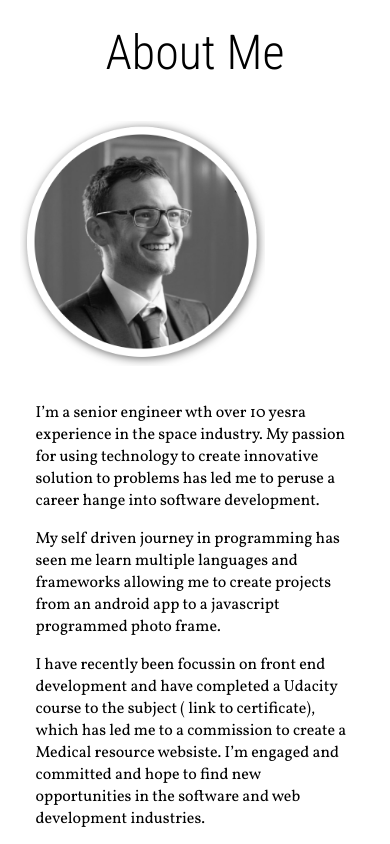
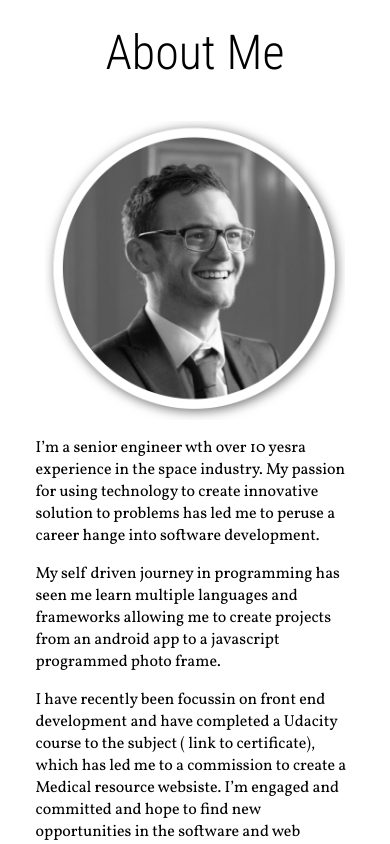
Before and after one commit to arlw87/portfolio-nextjs, a Next.js app: page / in a window 390 px wide. Shown: the part 860-1704 px from the top of the page. Built offline with nearby package versions, Linux system fonts and the light colour scheme.

Commit message:
feat: AboutMe section
About Me section content and styling for mobile

```diff
--- a/components/SubSections/AboutMe.js
+++ b/components/SubSections/AboutMe.js
@@ -4,7 +4,7 @@ import styles from "./AboutMe.module.css";
 const AboutMe = () => {
   return (
     <SubSectionLayout title={"About Me"} isBackgroundOne={true}>
-      <div className={styles.contentContaner}>
+      <div className={styles.contentContainer}>
         <img className={styles.image} src="./media/b_w.png"></img>
         <div className={styles.textContainer}>
           <p>
--- a/components/SubSections/AboutMe.module.css
+++ b/components/SubSections/AboutMe.module.css
@@ -4,11 +4,29 @@
 
 .textContainer {
   background-color: main-text-color;
-  padding: 1rem;
+  padding: 150px 1rem 1rem 1rem;
   font-family: "Vollkorn", serif;
   font-weight: 300;
+  grid-row-start: 2;
+  grid-row-end: 5;
+  grid-column-start: 1;
+  grid-column-end: 2;
+  z-index: 1;
 }
 
 .image {
-  width: 70%;
+  grid-row-start: 1;
+  grid-row-end: 3;
+  grid-column-start: 1;
+  grid-column-end: 2;
+  /* height: 100%; */
+  width: 300px;
+  z-index: 2;
+  justify-content: center;
 }
+
+.contentContainer {
+  display: grid;
+  grid-template-rows: 150px 150px repeat(2, 1fr);
+  justify-items: center;
+}
--- a/components/UI/NavBar.module.css
+++ b/components/UI/NavBar.module.css
@@ -4,6 +4,7 @@
 .navContainer {
   position: fixed;
   width: 100%;
+  z-index: 3;
 }
 
 .navTop {
```
